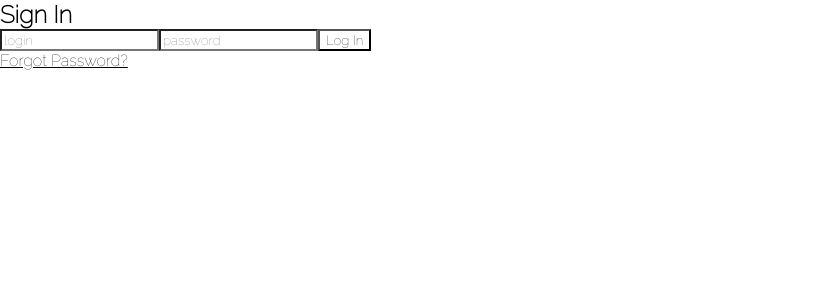
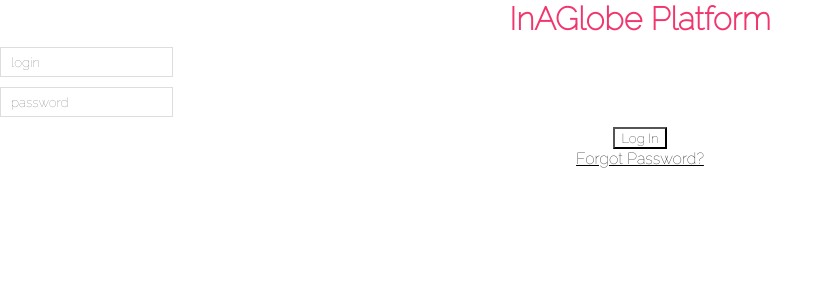
Before and after one commit to jaimeaguileragarcia/InAGlobePlatformDRP2021, a React app in the folder frontend/: page /my-profile in a window 1280 px wide. Shown: the top 300 px of the page, without its empty margins (0-833 px from the left). Built offline with nearby package versions, Linux system fonts and the light colour scheme.

Commit message:
Enabled redirect to dashboard on logout, made My Profile display a personalized profile [BG, IK]

```diff
--- a/frontend/src/App.js
+++ b/frontend/src/App.js
@@ -19,11 +19,10 @@
 import useToken from './useToken';
 
 function App() {
+
   const { token, setToken } = useToken();
 
-  const title = "Dashboard"
-
-  if(token != "True") {
+  if(!token) {
     return <Login setToken={setToken} />
   }
 
--- a/frontend/src/Login.js
+++ b/frontend/src/Login.js
@@ -1,5 +1,4 @@
 import { useState } from 'react';
-import { useHistory } from "react-router-dom"
 import PropTypes from 'prop-types';
 
 async function loginUser(credentials) {
@@ -17,21 +16,21 @@
     const [username, setUserName] = useState();
     const [password, setPassword] = useState();
 
-    const history = useHistory()
-
     const handleSubmit = async e => {
         e.preventDefault();
         const token = await loginUser({
           username,
           password
         });
-        setToken(token);
+        if(token.token != "") {
+            setToken(token);
+        }
       }
 
 
     return (
         <div className="login">
-            <h2> Sign In </h2>
+            <h1> InAGlobe Platform </h1>
             <form onSubmit={handleSubmit}>
                 <input type="text" id="login" class="fadeIn second" name="login" placeholder="login"
                     onChange={e => setUserName(e.target.value)}/>
--- a/frontend/src/MyProfile.js
+++ b/frontend/src/MyProfile.js
@@ -1,18 +1,18 @@
 import { useHistory, useParams } from 'react-router';
 import useFetch from './useFetch'
+import useToken from './useToken';
 
 const MyProfile = () => {
-    const {username} = useParams();
-    const history = useHistory();
+    const {setToken, token} = useToken();
 
-    const {data: user, error, isPending} = useFetch("/users/john34")
+    const {data: user, error, isPending} = useFetch("/users/" + token)
 
 
     return (
         <div className="my-profile">
             { isPending && <h2>Loading...</h2> }
             { user && <h2>{user.firstname + " " + user.surname}</h2> }
-            { user && <h1>{"Username: " + user.username}</h1> }
+            { user && <h1>{"Username: " + user.token}</h1> }
             { user && <h1>{"Title: " + user.title}</h1> }
             { user && <h1>{"Email: " + user.email}</h1> }
             { user && <h1>{"Bio: " + user.bio}</h1> }
--- a/frontend/src/Navbar.js
+++ b/frontend/src/Navbar.js
@@ -1,6 +1,9 @@
 import { Link } from 'react-router-dom'
+import useToken from './useToken';
 
 const Navbar = () => {
+    const {setToken, token} = useToken();
+
     return (
         <nav className="navbar" >
             <a href="/" style={{
@@ -10,7 +13,7 @@
             }}>InAGlobe Platform</a>
             <div className="links">
                 <Link to={`/create-project`}>New Project</Link>
-                <Link to={`/users/john34`}>My Profile</Link>
+                <Link to={`/users/` + token}>My Profile</Link>
             </div>
         </nav>
     );
--- a/frontend/src/Sidebar.js
+++ b/frontend/src/Sidebar.js
@@ -1,11 +1,23 @@
 import React from 'react';
 import { slide as Menu } from 'react-burger-menu';
-import { Link } from 'react-router-dom'
+import { Link, useHistory } from 'react-router-dom'
+
+const Sidebar = () => {
 
 const slackLink = "https://slack.com/intl/en-gb/"
 
-export default props => {
-  return (
+const history = useHistory();
+
+const handleSignOut = e => {
+  e.preventDefault()
+
+  localStorage.clear();
+
+  window.location.reload();
+  history.push("/");
+}
+
+return (
     <Menu>
       <div className="menu-item" >
       <Link to={`/`}>Home</Link>
@@ -22,7 +34,13 @@
       <div className="menu-item" >
       <a href={slackLink} target="_blank">Go To Slack</a>
       </div>
+      <div className="menu-item" >
+      <button style={{textDecoration: "underline", cursor: "pointer"}} onClick={handleSignOut}>Log Out</button>
+      </div>
     </Menu>
 
-  );
-};
+);
+
+}
+
+export default Sidebar;
--- a/frontend/src/index.css
+++ b/frontend/src/index.css
@@ -306,7 +306,6 @@
 
 /* General sidebar styles */
 .bm-menu {
-  background: #373a47;
   padding: 2.5em 1.5em 0;
   font-size: 1.15em;
 }
@@ -511,3 +510,23 @@
   margin-bottom: 10px;
   margin-right: 10px;
 }
+
+/* Login Page */
+
+.login {
+  text-align: center;
+}
+
+.login h1 {
+  color: #f1356d;
+  margin-bottom: 10px;
+}
+
+.login input {
+  padding: 6px 10px;
+  margin: 10px 0;
+  border: 1px solid #ddd;
+  box-sizing: border-box;
+  display: block;
+  align-items: center;
+}
```
Also changed, not shown: 1 other file (tests, documents, lock files or other folders).
